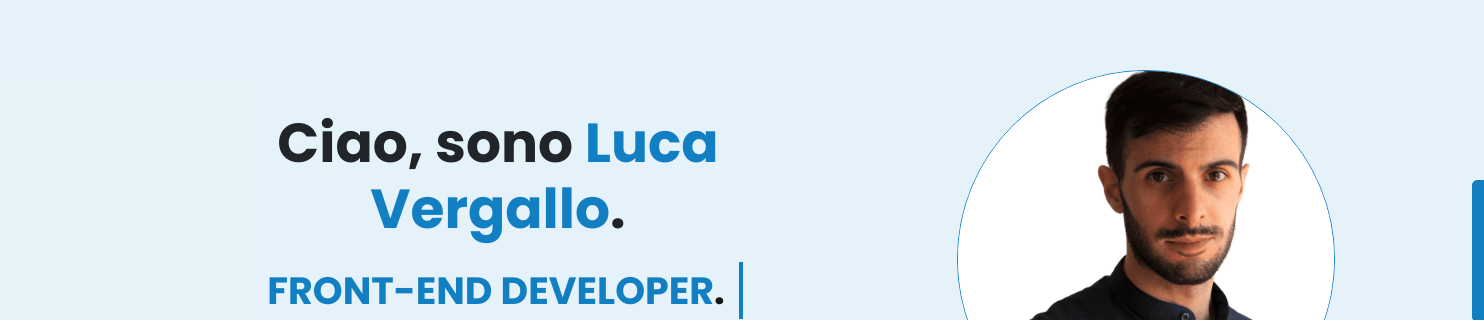
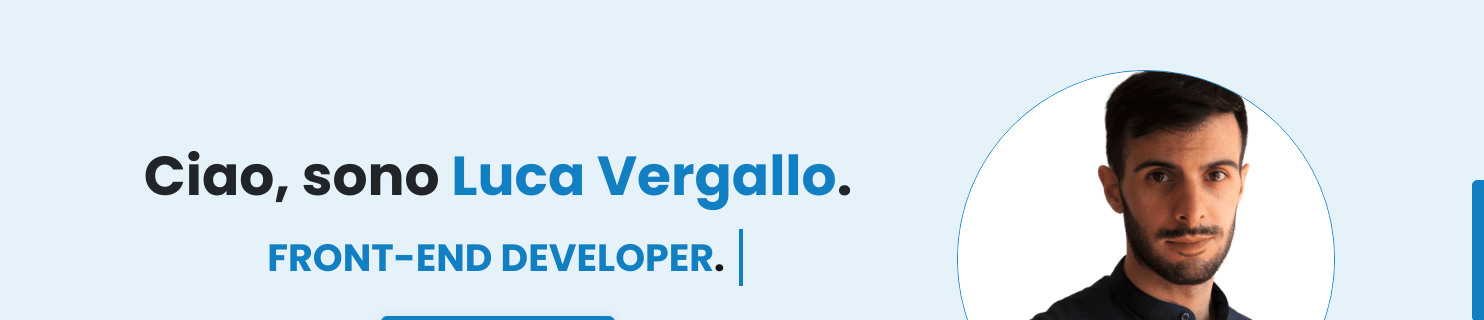
Before and after one commit to lucavergallo/website-portfolio, a plain HTML site: page index.html in a window 1536 px wide. Shown: the part 180-500 px from the top of the page, 0-1484 px from the left. Drawn offline with nearby package versions, Linux system fonts and the light colour scheme.

Commit message:
margin card-title

```diff
--- a/asset/sass/style.scss
+++ b/asset/sass/style.scss
@@ -214,8 +214,8 @@ main {
         }
         @media screen and (min-width: 1400px){
             font-size: 55px;
-            margin-left: 35px;
-            margin-right: 35px;
+            margin-left: 20px;
+            margin-right: 20px;
 
         }
 
```
Also changed, not shown: asset/sass/style.css.
